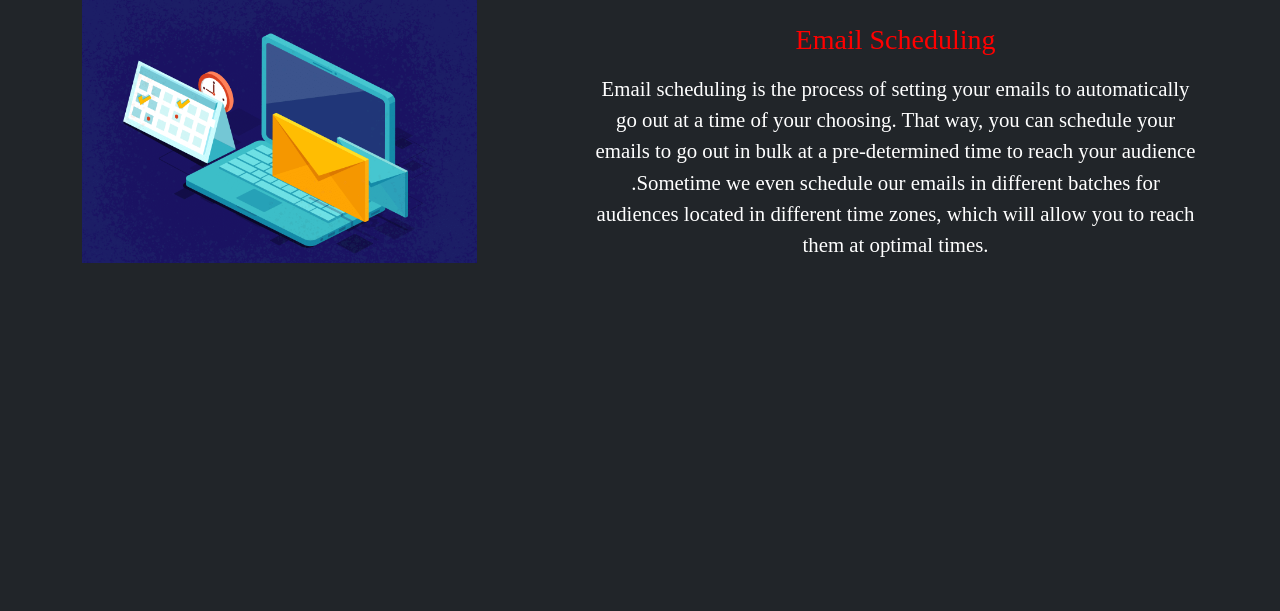
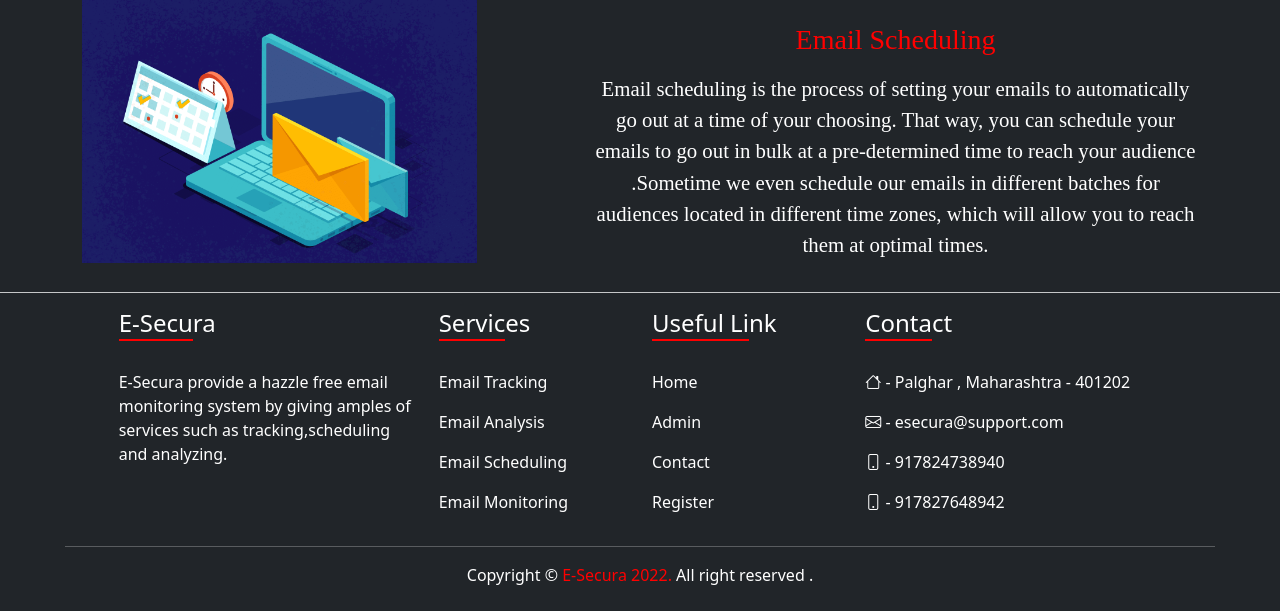
Before and after one commit to Ps066/40-Hackatoons, a PHP site: page /templates/test.php in a window 1280 px wide. Shown: the part 1872-2483 px from the top of the page. Before the commit the page ends 2135 px from the top, so only its background shows below. Run offline with PHP 8.4, Linux system fonts and the light colour scheme; some libraries are stand-ins or nearby versions.

Commit message:
version 1 of frontpage by siddesh

```diff
--- /dev/null
+++ b/templates/frontfooter.php
@@ -0,0 +1,36 @@
+<div class="row">
+    <div class="col-md-12" style="padding:0;">
+      <hr style="margin:0;background-color:rgb(70, 68, 68);">
+    </div>
+</div>
+<div class="row justify-content-center pt-3 pb-2 bg-dark text-white">
+    <div class="col-md-3">
+      <h4><span style="border-bottom:2px solid red;">E-Secu</span>ra</h4><br>
+      <p>E-Secura provide a hazzle free email monitoring system by giving amples of services such as tracking,scheduling and analyzing.</p>
+    </div>
+    <div class="col-md-2">
+      <h4><span style="border-bottom:2px solid red;">Servic</span>es</h4><br>
+      <p>Email Tracking</p>
+      <p>Email Analysis</p>
+      <p>Email Scheduling</p>
+      <p>Email Monitoring</p>
+    </div>
+    <div class="col-md-2">
+      <h4><span style="border-bottom:2px solid red;">Useful Li</span>nk</h4><br>
+      <p>Home</p>
+      <p>Admin</p>
+      <p>Contact</p>
+      <p>Register</p>
+    </div>
+    <div class="col-md-3">
+      <h4><span style="border-bottom:2px solid red;">Conta</span>ct</h4><br>
+      <p> <i class="bi bi-house"></i> -  Palghar , Maharashtra - 401202</p>
+      <p> <i class="bi bi-envelope"></i> - esecura@support.com</p>
+      <p> <i class="bi bi-phone"></i> - 917824738940</p>
+      <p> <i class="bi bi-phone"></i> - 917827648942</p>
+    </div><br>
+    <div class="col-md-11 text-center">
+        <hr>
+      <p>Copyright © <span style="color:red;"> E-Secura 2022.</span> All right reserved .</p>
+    </div>
+  </div>
--- a/templates/heropart2.php
+++ b/templates/heropart2.php
@@ -1,6 +1,6 @@
 <!-- hero part 2 begin -->
 
-<div class="row text-center justify-content-evenly text-white bg-dark" style="font-family:'Times New Roman', Times, serif">
+<div class="row text-center justify-content-evenly text-white bg-dark pb-3" style="font-family:'Times New Roman', Times, serif">
           <div class="col-md-12 pt-3 pb-3" style="color:red;">
             <hr style="color:rgb(136, 132, 132);">
              <h1>Top Feature's</h1>
--- a/templates/homenavbar.php
+++ b/templates/homenavbar.php
@@ -21,7 +21,7 @@
               </li>
             </ul>
             <form class="d-flex" role="register">
-              <button class="btn btn-outline-light">Register</button>
+              <a href="./templates.login.php"><button class="btn btn-outline-light">Register</button></a>
             </form>
           </div>
         </div>
--- a/templates/test.php
+++ b/templates/test.php
@@ -21,6 +21,7 @@
     include_once './landpage.php';
     include_once './heropart1.php';
     include_once './heropart2.php';
+    include_once './frontfooter.php';
 
     //   footer must present
 
```
